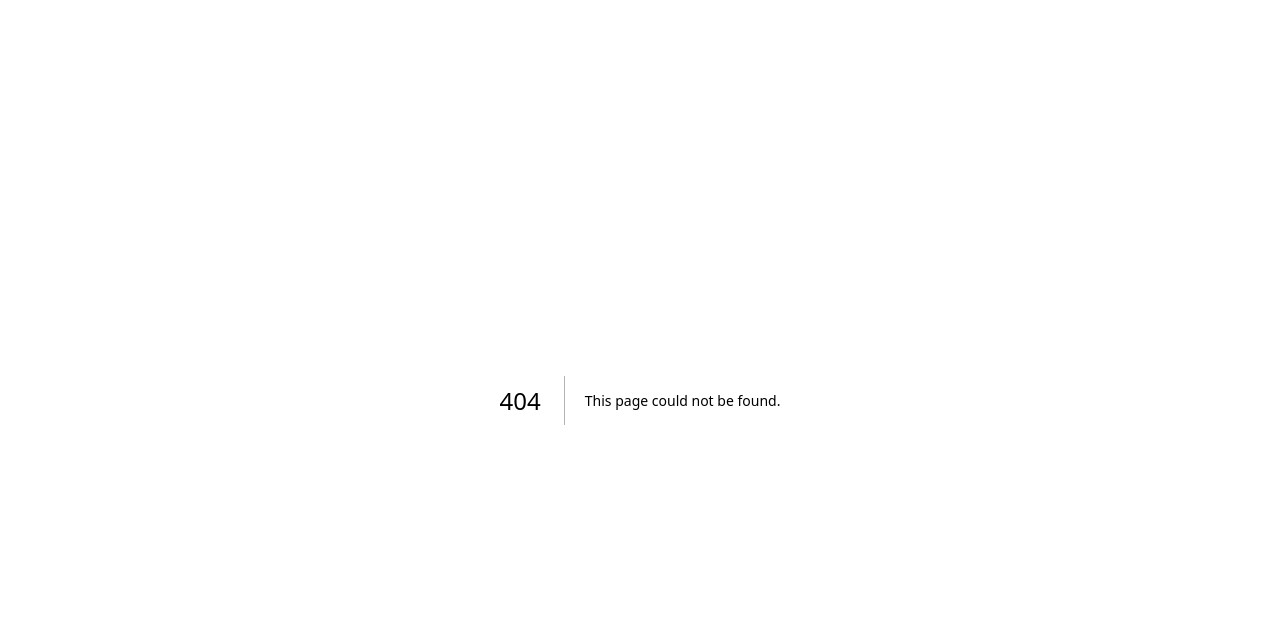
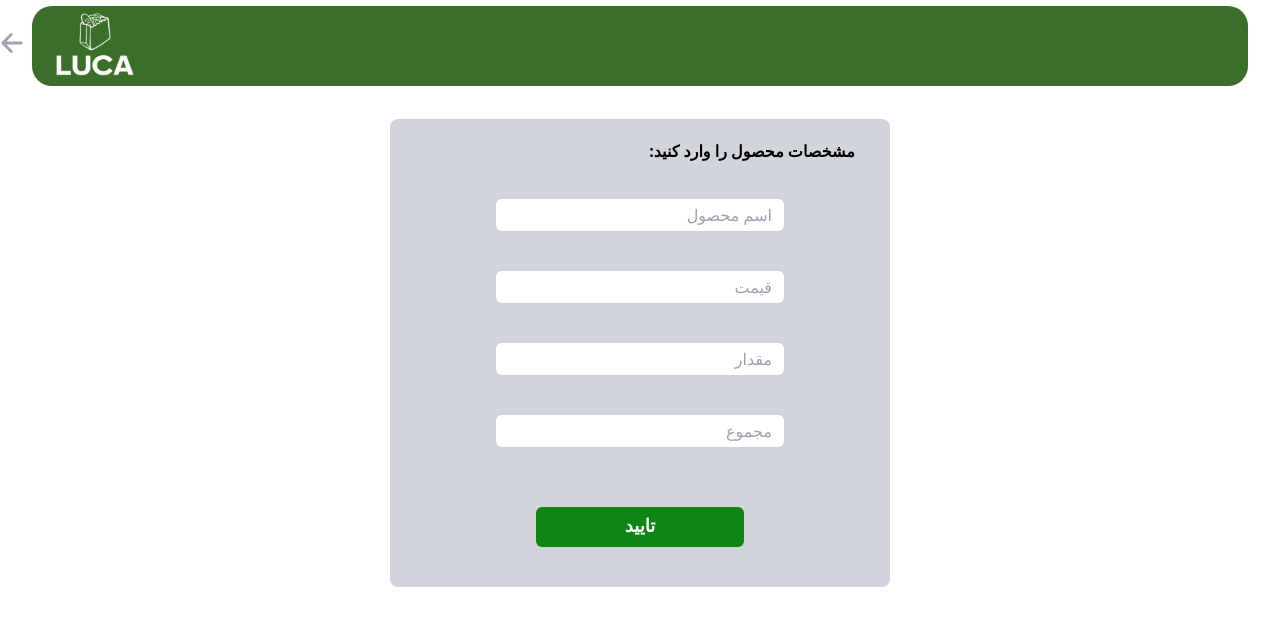
Before and after one commit to niliaw-mdn/supermarket, a Next.js app in the folder front/: page /addItems in a window 1280 px wide. Before the commit this address had no page. Shown: the top 626 px of the page. Built offline with nearby package versions, Linux system fonts and the light colour scheme.

Commit message:
add dashboard admin and add items

```diff
--- /dev/null
+++ b/front/pages/addItems/index.js
@@ -0,0 +1,76 @@
+import React from "react";
+import { useRouter } from "next/router";
+
+import { IoArrowBackOutline } from "react-icons/io5";
+
+function index() {
+  const router = useRouter();
+
+  const backHandler = () => {
+    router.push("./dashboardAdmin");
+  };
+
+  return (
+    <>
+      <div className="flex justify-center">
+        <div className="w-[95%] h-[119px] relative">
+          <div className="w-full h-[80px] left-0 top-[6px] absolute bg-[#3b6e28] rounded-[20px]"></div>
+          <div className="absolute right-24 top-8 font-semibold text-lg text-white"></div>
+
+          <img
+            className="w-[100px] h-[80px] left-[9px] top-1 absolute"
+            src="pic/logo.png"
+            alt="Logo"
+          />
+
+          <IoArrowBackOutline
+            className="absolute left-[-35px] top-7 text-gray-400 cursor-pointer"
+            size={30}
+            onClick={backHandler}
+          />
+        </div>
+      </div>
+
+      <div className="flex flex-col justify-center items-center">
+        <div className="bg-gray-300 h-auto w-[500px] rounded-lg flex flex-col justify-center items-center">
+        <div className="mb-4 font-semibold pt-5 pl-56">:مشخصات محصول را وارد کنید</div>
+          <ul className="list-none" dir="rtl">
+            <li className="py-5">
+              <input
+                className="h-8 w-72 rounded-md p-3"
+                placeholder="اسم محصول"
+                type="text"
+              />
+            </li>
+            <li className="py-5">
+              <input
+                className="h-8 w-72 rounded-md p-3"
+                placeholder="قیمت"
+                type="text"
+              />
+            </li>
+            <li className="py-5">
+              <input
+                className="h-8 w-72 rounded-md p-3"
+                placeholder="مقدار"
+                type="text"
+              />
+            </li>
+            <li className="py-5">
+              <input
+                className="h-8 w-72 rounded-md p-3"
+                placeholder="مجموع"
+                type="text"
+              />
+            </li>
+            <li className="m-10 ml-10 bg-[#0f8515] text-center pt-1 rounded-md h-10">
+              <button className="text-white font-bold text-lg">تایید</button>
+            </li>
+          </ul>
+        </div>
+      </div>
+    </>
+  );
+}
+
+export default index;
--- /dev/null
+++ b/front/pages/dashboardAdmin/index.js
@@ -0,0 +1,49 @@
+import React from "react";
+import { useRouter } from "next/router";
+import { IoArrowBackOutline, IoSearch } from "react-icons/io5";
+
+function Index() {
+  const router = useRouter();
+
+  const backHandler = () => {
+    router.push("./");
+  };
+
+  const addItemHandler = () => {
+    router.push("./addItems");
+  }
+
+  return (
+    <div className="flex justify-center">
+      <div className="w-[95%] h-[119px] relative">
+        <div className="w-full h-[80px] left-0 top-[6px] absolute bg-[#3b6e28] rounded-[20px]"></div>
+        <div className="absolute right-24 top-8 font-semibold text-lg text-white">
+          <a style={{cursor:"pointer"}} onClick={addItemHandler}>اضافه کردن کالا جدید</a>
+        </div>
+
+
+        <div className="relative w-[200px] h-[40px] left-[150px] top-6">
+          <IoSearch className="absolute  text-gray-700 text-[20px] top-1/2 left-3 transform -translate-y-1/2" />
+          <input
+            className="pl-10 w-full h-full  border-none rounded-lg  outline-none text-gray-700 text-[18px]"
+            placeholder="Search"
+          />
+        </div>
+
+        <img
+          className="w-[100px] h-[80px] left-[9px] top-1 absolute"
+          src="pic/logo.png"
+          alt="Logo"
+        />
+
+        <IoArrowBackOutline
+          className="absolute left-[-35px] top-7 text-gray-400 cursor-pointer"
+          size={30}
+          onClick={backHandler}
+        />
+      </div>
+    </div>
+  );
+}
+
+export default Index;
```
